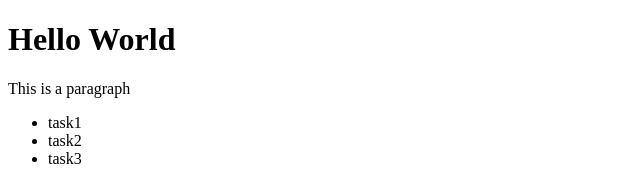
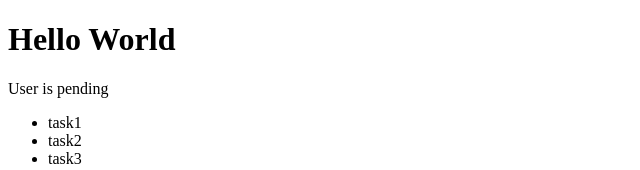
Before and after one commit to AndrasE/vue-crash-course, a Vue app: page / in a window 1280 px wide. Shown: the top 170 px of the page, without its empty margins (0-640 px from the left). Built offline with nearby package versions, Linux system fonts and the light colour scheme; the HTML template or start-up script is replaced by a standard one.

Commit message:
v-on, with method

```diff
--- a/src/App.vue
+++ b/src/App.vue
@@ -3,18 +3,31 @@
   data() {
     return {
       HelloWorld: 'Hello World',
-      status: true,
+      status: 'pending',
       tasks: ["task1", "task2", "task3"],
       link: "https://vuejs.org",
+    };
+  },
+      methods: {
+      toggleStatus() {
+         if (this.status === "active") {
+          this.status = "pending";
+      } else if (this.status === "pending") {
+          this.status = "inactive";
+      } else {
+          this.status = "active";
+      }
     }
   },
-}
+};
+
 </script>
 
 <template>
   <h1>{{ HelloWorld }}</h1>
-  <p v-if="status">This is a paragraph</p>
-  <p v-else>This is another paragraph</p>
+  <p v-if="status === 'active'">User is active</p>
+  <p v-else-if="status === 'pending'">User is pending</p>
+  <p v-else>User is inactive</p>
   <ul>
     <li v-for="(task, index) in tasks" :key="index">
       {{ task }}
@@ -25,5 +38,5 @@
     // or more simply
     <a :href="link">Link 2</a>
   </p>
-  <button @click="status = !status">Toggle Paragraph</button>
+  <button v-on:click="toggleStatus">Toggle Paragraph</button>
 </template>
```
